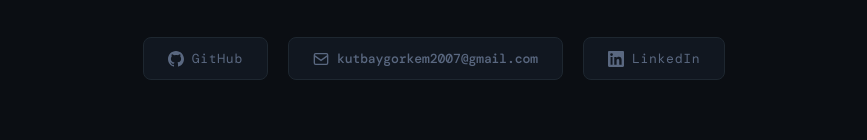
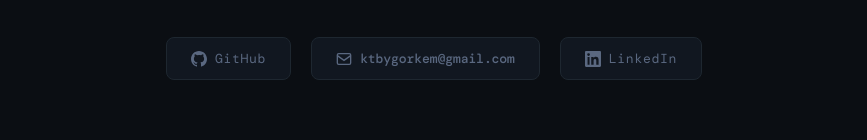
Before and after one commit to GorkemKutbay/gorkemkutbay.github.io, a plain HTML site: page index.html in a window 1280 px wide. Shown: the part 2652-2792 px from the top of the page, without its empty margins (206-1073 px from the left). Drawn offline with nearby package versions, Linux system fonts and the light colour scheme; a web font is replaced by a local one.

Commit message:
Update index.html

```diff
--- a/index.html
+++ b/index.html
@@ -92,7 +92,7 @@
       </a>
       <a href="mailto:kutbaygorkem2007@gmail.com" class="contact-link">
         <svg width="16" height="16" viewBox="0 0 24 24" fill="none" stroke="currentColor" stroke-width="2"><rect x="2" y="4" width="20" height="16" rx="2"/><path d="m22 7-10 7L2 7"/></svg>
-        <span class="contact-email">kutbaygorkem2007@gmail.com</span>
+        <span class="contact-email">ktbygorkem@gmail.com</span>
       </a>
       <a href="https://www.linkedin.com/in/g%C3%B6rkem-kutbay-48586839a/" target="_blank" class="contact-link">
         <svg width="16" height="16" viewBox="0 0 24 24" fill="currentColor"><path d="M20.45 20.45h-3.55v-5.57c0-1.33-.03-3.04-1.85-3.04-1.85 0-2.14 1.45-2.14 2.94v5.67H9.36V9h3.41v1.56h.05c.47-.9 1.63-1.85 3.35-1.85 3.59 0 4.25 2.36 4.25 5.43v6.31zM5.34 7.43a2.06 2.06 0 1 1 0-4.12 2.06 2.06 0 0 1 0 4.12zM6.82 20.45H3.86V9h2.96v11.45zM22.23 0H1.77C.79 0 0 .77 0 1.73v20.54C0 23.23.79 24 1.77 24h20.46c.98 0 1.77-.77 1.77-1.73V1.73C24 .77 23.21 0 22.23 0z"/></svg>
```
